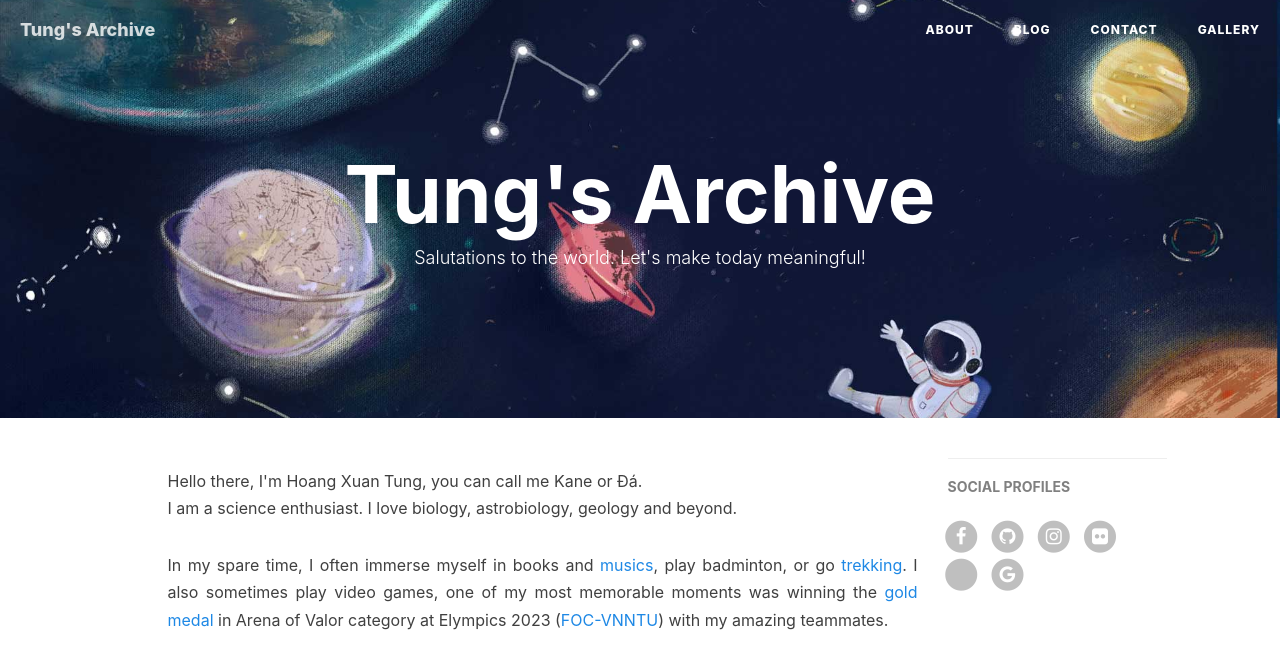
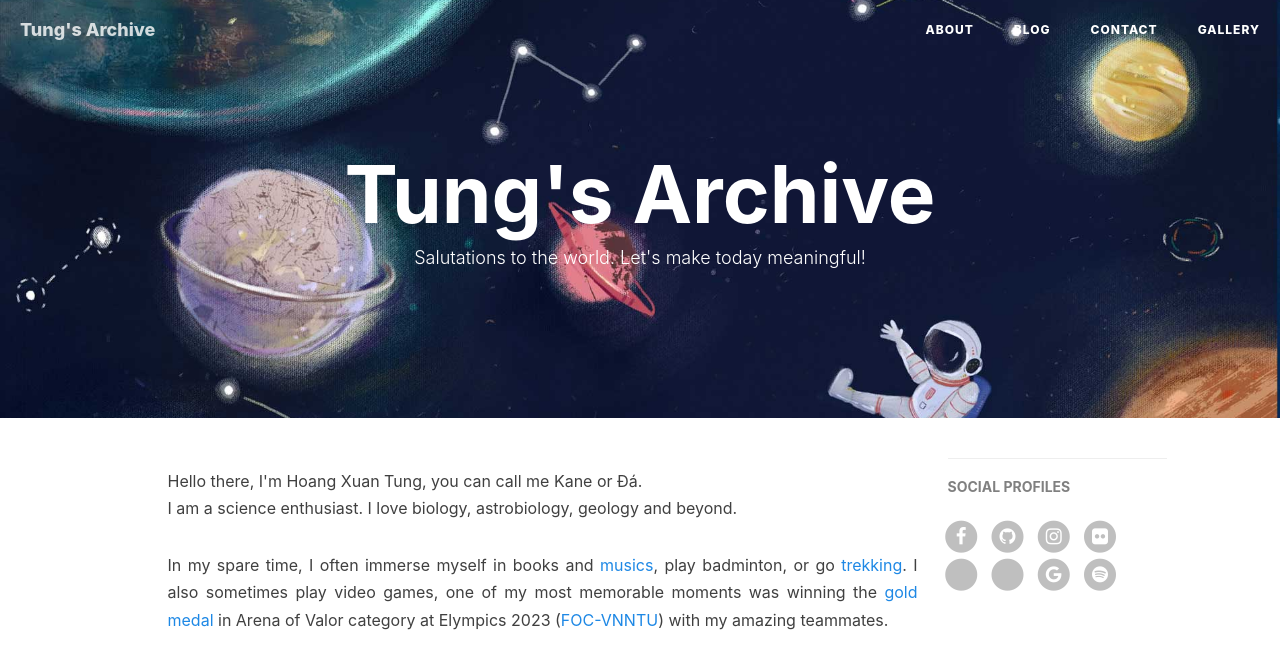
Before and after one commit to orionanseaweed/orionanseaweed.github.io, a Jekyll site: the page built from index.html, in a window 1280 px wide. Shown: the top 669 px of the page. Built offline with Jekyll 4.4.1, drawn with Linux system fonts in a browser that asks for light colours; nearby versions of some CDN libraries; library files that are not in the unit come from our copies; the list of posts is cut into pages by our own code; comment, search, counter and statistics services are not loaded.

Commit message:
update information

```diff
--- a/_config.yml
+++ b/_config.yml
@@ -41,6 +41,8 @@
 flickr_username:    196824145@N03
 letterboxd_username: hxtung
 gmail_username: hxtung
+discord_username: orionanseaweed
+spotify_username: y1jaeg3mld17s3iu86i9f4bde
 
 # Featured Tags
 
--- a/_layouts/page.html
+++ b/_layouts/page.html
@@ -182,6 +182,16 @@
                                 </a>
                             </li>
                             {% endif %}
+                            {% if site.discord_username %}
+                            <li>
+                                <a target="_blank" href="https://discord.gg/jA6YeCQPK4">
+                                    <span class="fa-stack fa-lg">
+                                        <i class="fa fa-circle fa-stack-2x"></i>
+                                        <i class="fa fa-discord fa-stack-1x fa-inverse"></i>
+                                    </span>
+                                </a>
+                            </li>
+                            {% endif %}
                             {% if site.letterboxd_username %}
                             <li>
                                 <a target="_blank" href="https://www.letterboxd.com/{{ site.letterboxd_username }}">
@@ -198,6 +208,16 @@
                                     <span class="fa-stack fa-lg">
                                         <i class="fa fa-circle fa-stack-2x"></i>
                                         <i class="fa fa-google fa-stack-1x fa-inverse"></i>
+                                    </span>
+                                </a>
+                            </li>
+                            {% endif %}
+                            {% if site.spotify_username %}
+                            <li>
+                                <a target="_blank" href="https://open.spotify.com/user/{{ site.spotify_username }}">
+                                    <span class="fa-stack fa-lg">
+                                        <i class="fa fa-circle fa-stack-2x"></i>
+                                        <i class="fa fa-spotify fa-stack-1x fa-inverse"></i>
                                     </span>
                                 </a>
                             </li>
```
